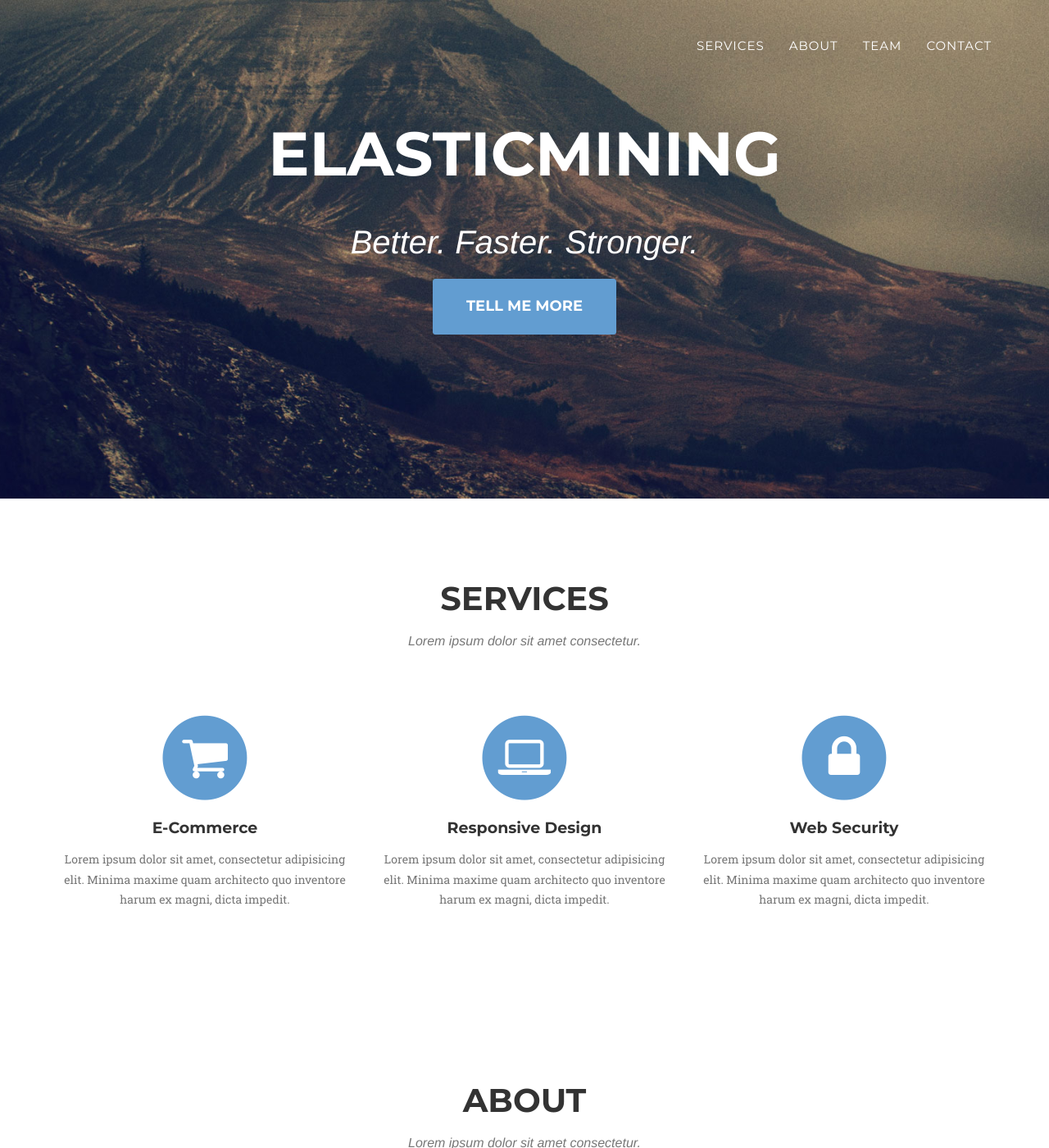
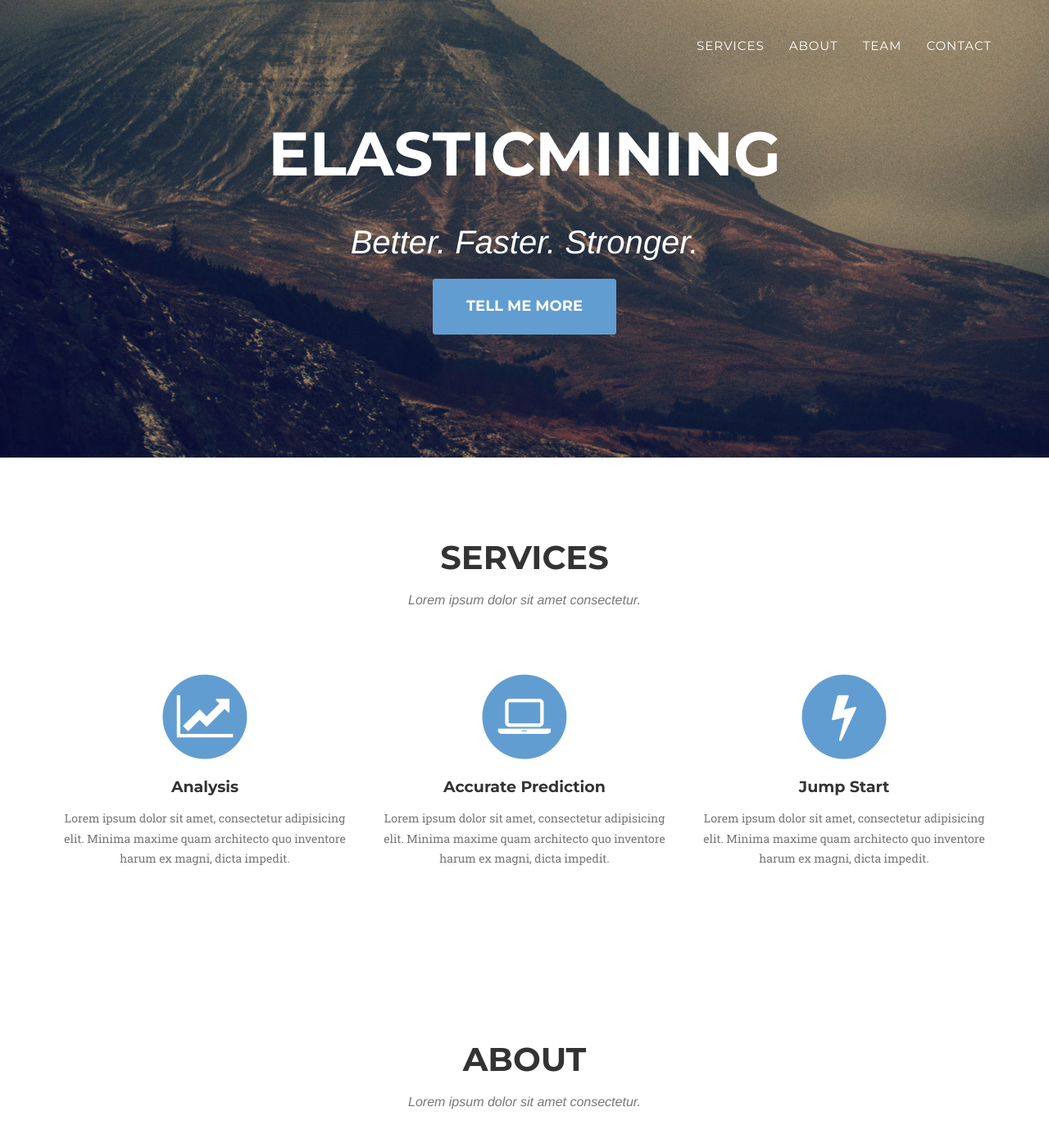
Before and after one commit to old-jekyll-templates/Ion-Jekyll-Theme, a Jekyll site: the page built from index.html, in a window 1280 px wide and 1400 px high. Shown: the whole window at 82% size. Built offline with Jekyll 4.4.1, drawn with Linux system fonts in a browser that asks for light colours; some web fonts are replaced; some of the changed text lies outside the part shown.

Commit message:
update content

```diff
--- a/_includes/css/agency.css
+++ b/_includes/css/agency.css
@@ -273,7 +273,7 @@ fieldset[disabled] .btn-xl.active {
     .navbar-default.navbar-shrink .nav li a:hover,
     .navbar-default.navbar-shrink .nav li a:focus {
         outline: 0;
-        color: #fff;
+        color: #{{ site.color.secondary }};
     }
 
     .navbar-default.navbar-shrink .navbar-nav>.active>a {
@@ -324,7 +324,7 @@ header .intro-text .intro-heading {
 @media(min-width:768px) {
     header .intro-text {
         padding-top: 150px;
-        padding-bottom: 200px;
+        padding-bottom: 150px;
     }
 
     header .intro-text .intro-lead-in {
--- a/_includes/footer.html
+++ b/_includes/footer.html
@@ -2,7 +2,7 @@
         <div class="container">
             <div class="row">
                 <div class="col-md-4">
-                    <span class="copyright">Copyright &copy; {{ site.title }} 2014</span>
+                    <span class="copyright">Copyright &copy; {{ site.title }} 2015</span>
                 </div>
                 <div class="col-md-4">
                     <ul class="list-inline social-buttons">
--- a/_includes/services.html
+++ b/_includes/services.html
@@ -11,9 +11,9 @@
                 <div class="col-md-4">
                     <span class="fa-stack fa-4x">
                         <i class="fa fa-circle fa-stack-2x text-primary"></i>
-                        <i class="fa fa-shopping-cart fa-stack-1x fa-inverse"></i>
+                        <i class="fa fa-line-chart fa-stack-1x fa-inverse"></i>
                     </span>
-                    <h4 class="service-heading">E-Commerce</h4>
+                    <h4 class="service-heading">Analysis</h4>
                     <p class="text-muted">Lorem ipsum dolor sit amet, consectetur adipisicing elit. Minima maxime quam architecto quo inventore harum ex magni, dicta impedit.</p>
                 </div>
                 <div class="col-md-4">
@@ -21,15 +21,15 @@
                         <i class="fa fa-circle fa-stack-2x text-primary"></i>
                         <i class="fa fa-laptop fa-stack-1x fa-inverse"></i>
                     </span>
-                    <h4 class="service-heading">Responsive Design</h4>
+                    <h4 class="service-heading">Accurate Prediction</h4>
                     <p class="text-muted">Lorem ipsum dolor sit amet, consectetur adipisicing elit. Minima maxime quam architecto quo inventore harum ex magni, dicta impedit.</p>
                 </div>
                 <div class="col-md-4">
                     <span class="fa-stack fa-4x">
                         <i class="fa fa-circle fa-stack-2x text-primary"></i>
-                        <i class="fa fa-lock fa-stack-1x fa-inverse"></i>
+                        <i class="fa fa-bolt fa-stack-1x fa-inverse"></i>
                     </span>
-                    <h4 class="service-heading">Web Security</h4>
+                    <h4 class="service-heading">Jump Start</h4>
                     <p class="text-muted">Lorem ipsum dolor sit amet, consectetur adipisicing elit. Minima maxime quam architecto quo inventore harum ex magni, dicta impedit.</p>
                 </div>
             </div>
```
Also changed, not shown: _includes/team.html (+35 -0 lines).
